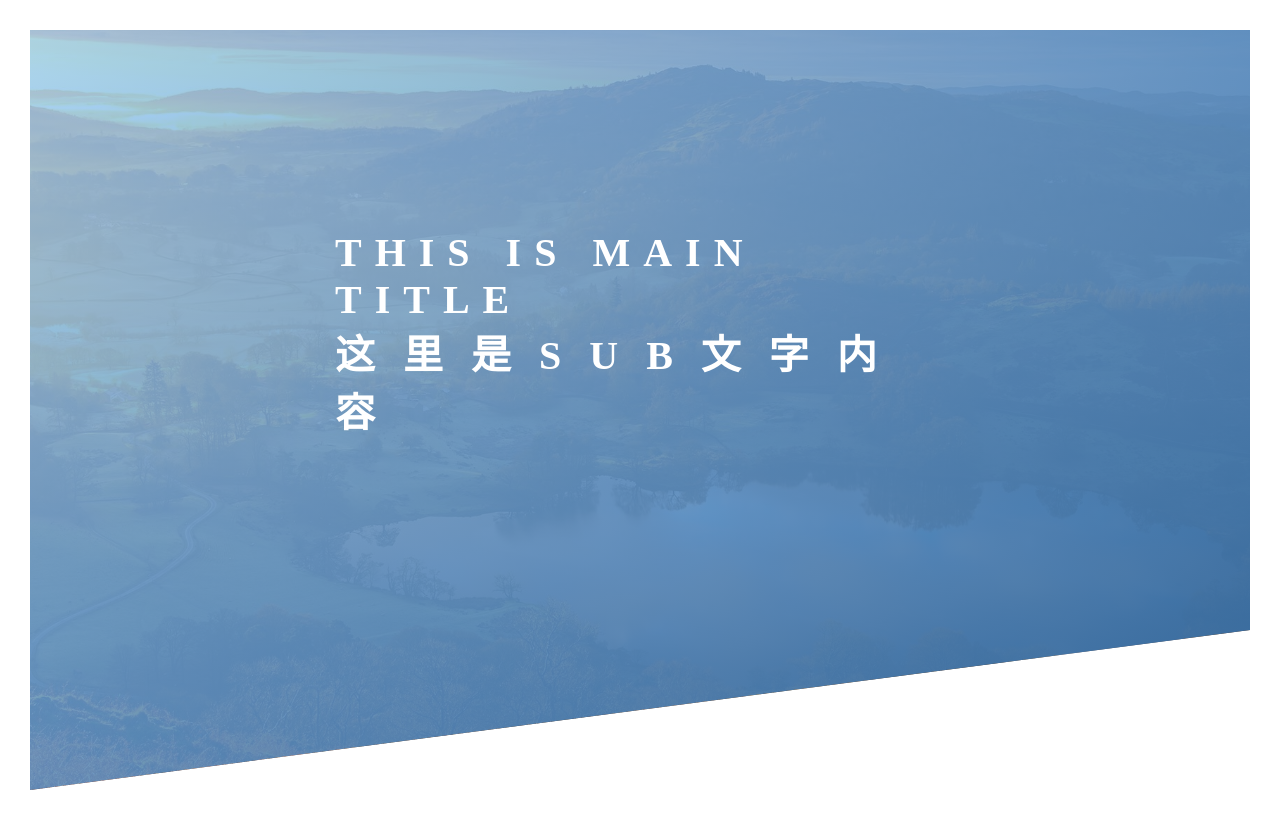
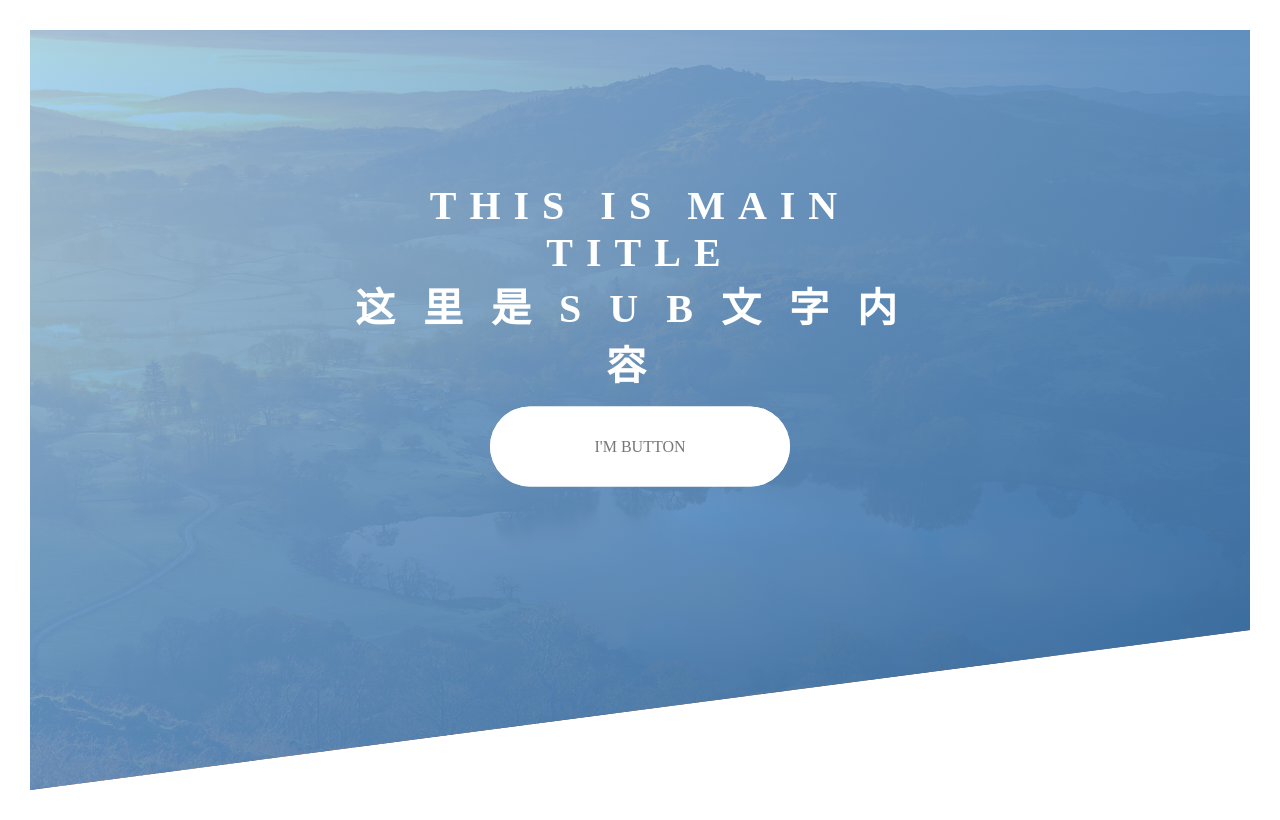
Before and after one commit to phzz111/modern-css, a plain HTML site: page section1/index.html in a window 1280 px wide. Drawn offline with Linux system fonts and the light colour scheme.

Commit message:
规范笔记内容，示例页面添加动画按钮

```diff
--- a/section1/index.html
+++ b/section1/index.html
@@ -15,6 +15,7 @@
 					<span class="heading-primary__main">this is main title</span>
 					<span class="heading-primary__sub">这里是sub文字内容</span>
 				</h1>
+				<a class="btn" href="#">i'm button</a>
 			</div>
 		</header>
 	</body>
--- a/section1/section1.css
+++ b/section1/section1.css
@@ -35,6 +35,7 @@ body {
 	left: 50%;
 	top: 40%;
 	transform: translate(-50%, -50%);
+	text-align: center;
 }
 /* 这个类作用于h1上，为了更好的语义和SEO */
 .heading-primary {
@@ -66,3 +67,57 @@ body {
 		transform: translate(0);
 	}
 }
+
+@keyframes heading-btn-fade-in {
+	0% {
+		transform: translateY(50px);
+		opacity: 0;
+	}
+
+	100% {
+		transform: translate(0);
+	}
+}
+
+.btn {
+	text-decoration: none;
+	display: inline-block;
+	width: 300px;
+	height: 80px;
+	background-color: #fff;
+	color: #777;
+	line-height: 80px;
+	text-transform: uppercase;
+	margin-top: 15px;
+	border-radius: 40px;
+	transition: all 0.2s linear;
+	animation: heading-btn-fade-in .5s ease 1.3s backwards;
+	position:relative
+}
+
+.btn:hover {
+	transform: translateY(-5px);
+	box-shadow: 0 10px 20px rgba(0, 0, 0, 0.2);
+}
+.btn::after {
+	content: "";
+	display: block;
+	width: 100%;
+	height: 100%;
+	position:absolute;
+	left: 0;
+	top: 0;
+	border-radius: 40px;
+	background-color: #fff;
+	z-index: -1;
+	transition: all .4s;
+}
+
+.btn:active {
+	box-shadow: 0 5px 10px rgba(0, 0, 0, 0.2);
+}
+
+.btn:hover::after{
+	transform: scale(2);
+	opacity: 0;
+}
```
Also changed, not shown: 1 other file.
